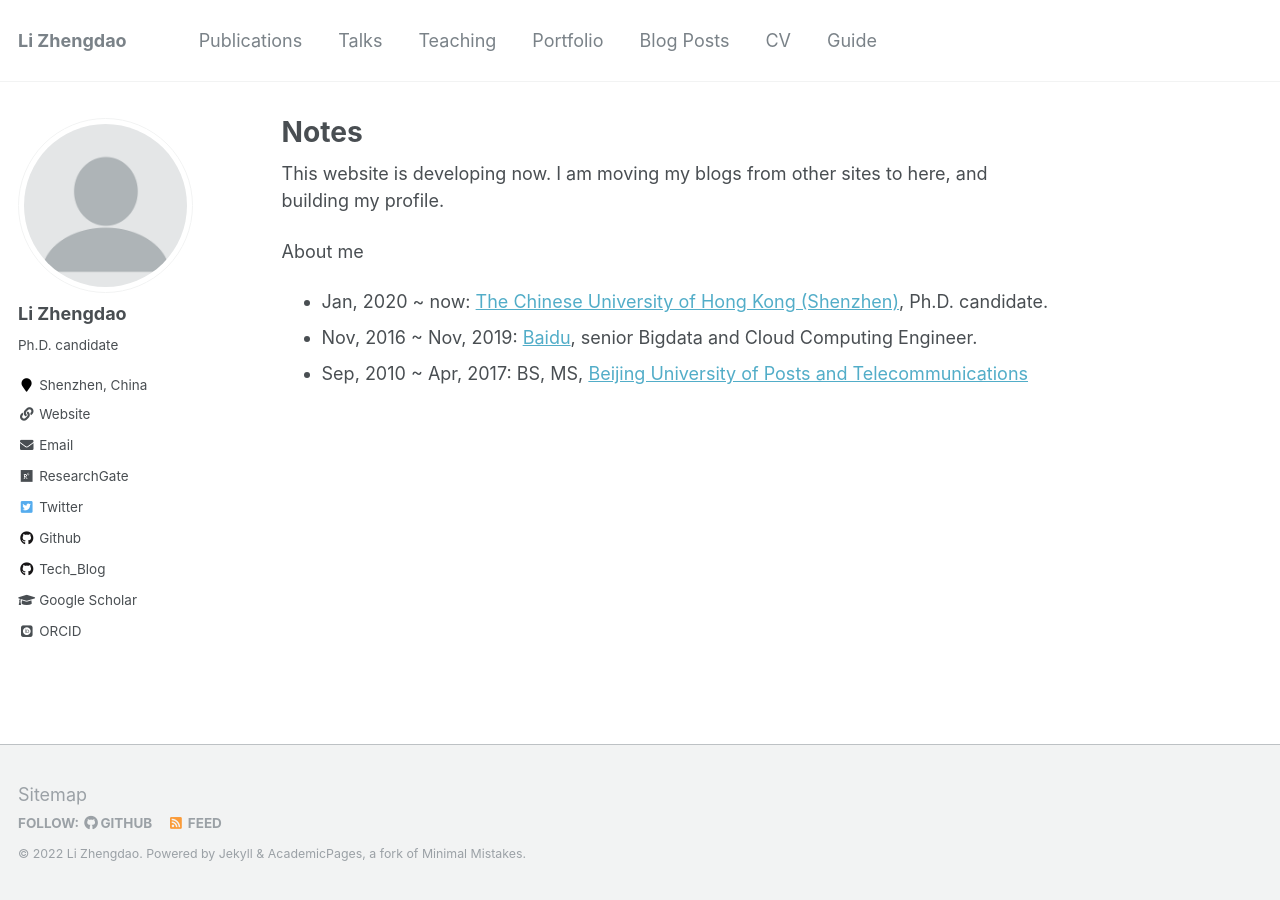
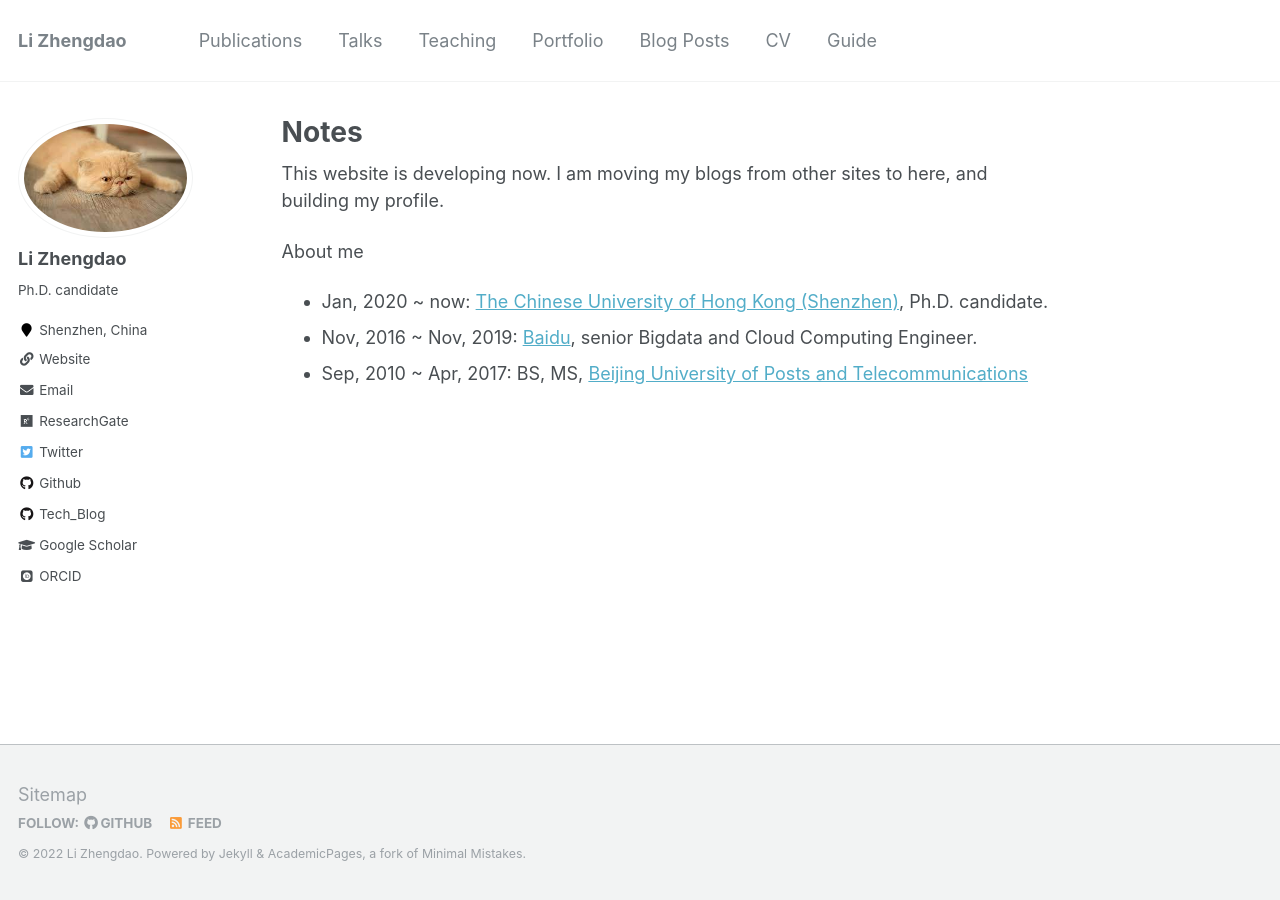
Before and after one commit to zhengdaoli/zhengdaoli.github.io, a Jekyll site: the page built from _pages/about.md, in a window 1280 px wide. Built offline with Jekyll 4.4.1, drawn with Linux system fonts in a browser that asks for light colours; some web fonts are replaced.

Commit message:
update profile

```diff
--- a/_config.yml
+++ b/_config.yml
@@ -81,7 +81,7 @@ analytics:
 # Site Author
 author:
   name             : "Li Zhengdao"
-  avatar           : "profile.png"
+  avatar           : "cat.jpeg"
   bio              : "Ph.D. candidate"
   location         : "Shenzhen, China"
   github           : "zhengdaoli"
```
